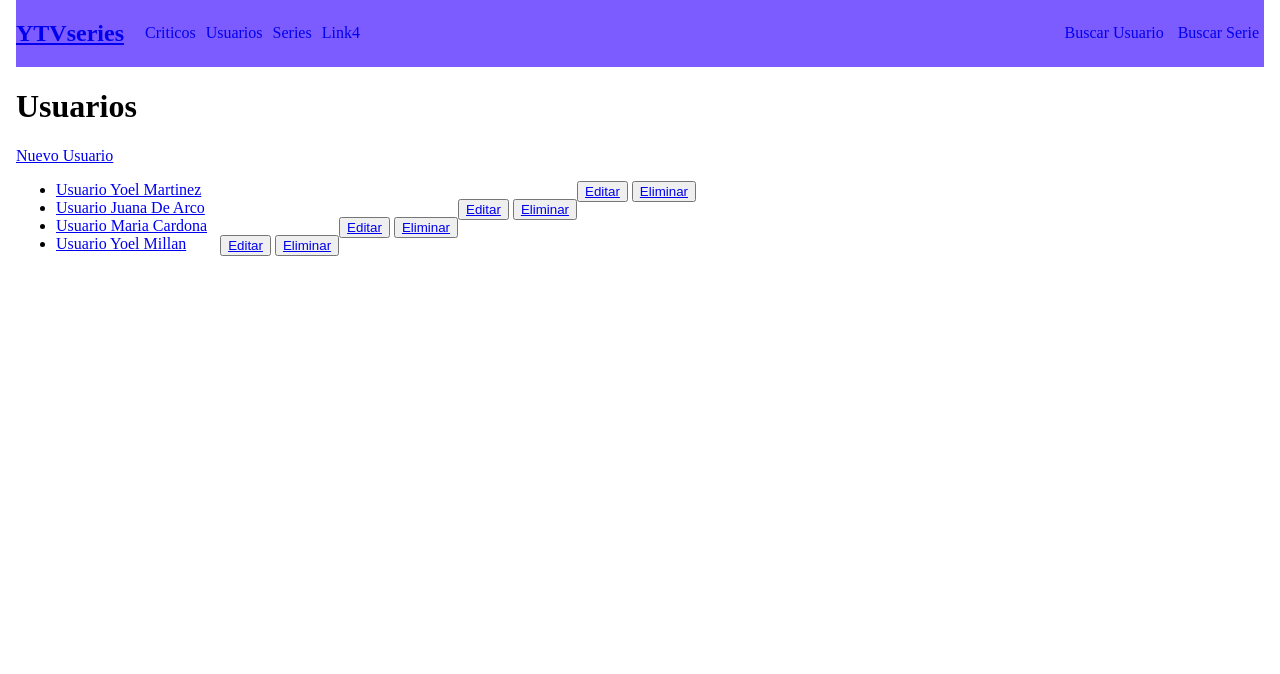
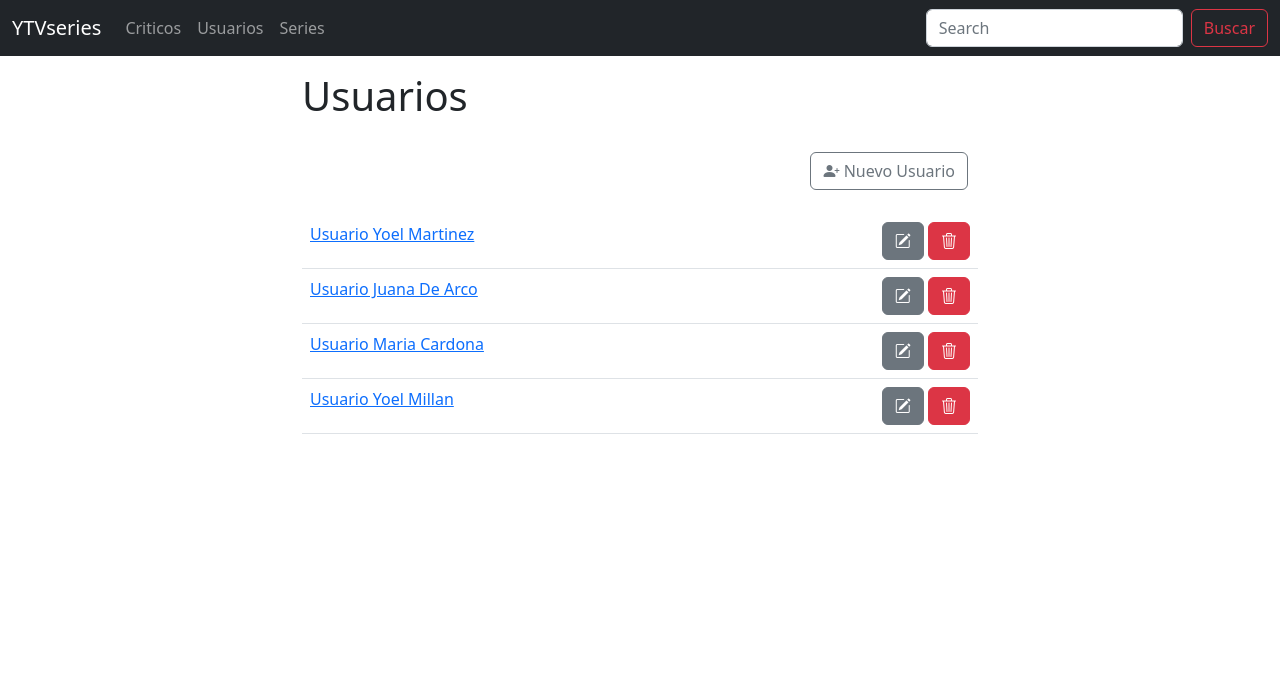
Before and after one commit to yub3r/YTVseries, a Django app: page /usuarios/usuarios in a window 1280 px wide. Shown: the top 674 px of the page. Run offline with Django 4.2, Linux system fonts and the light colour scheme; data comes from the database, SQL or seed files in the repository; both versions use the stored data as it was after the commit.

Commit message:
CSS y Bootstrap

```diff
--- a/paginas/forms.py
+++ b/paginas/forms.py
@@ -10,5 +10,5 @@ class FormSerie(forms.Form):
     fecha = forms.DateField()
     episodio = forms.IntegerField()
     temporada = forms.IntegerField()
-    terminada = forms.BooleanField()
+    terminada = forms.BooleanField(required=False)
     sinopsis = forms.CharField(widget=forms.Textarea)
--- a/paginas/models.py
+++ b/paginas/models.py
@@ -8,7 +8,7 @@ class Serie(models.Model):
     fecha = models.DateField(default=2000)
     episodio = models.IntegerField()
     temporada = models.IntegerField()
-    terminada = models.BooleanField(null=True, blank=True, default=None)
+    terminada = models.BooleanField(null=True, blank=True, default=False)
     sinopsis = models.TextField()
 
 
--- a/paginas/templates/paginas/formSerie.html
+++ b/paginas/templates/paginas/formSerie.html
@@ -7,5 +7,8 @@
     >
         {% csrf_token %}
         {{ form }}
-        <input type="submit" value="Enviar">
+        <br>
+
+        <input class="btn btn-primary" type="submit" value="Enviar">
+
 {% endblock contenido %}
--- a/paginas/urls.py
+++ b/paginas/urls.py
@@ -7,4 +7,6 @@ urlpatterns = [
     path("series", views.serie, name="ListaSeries"),
     path("serie/<codserie>", views.ver_serie, name="VerSerie"),
     path("nueva_serie", views.nueva_serie, name="NuevaSerie"),
+    path("login", views.login, name="Login"),
+
 ]
--- a/paginas/views.py
+++ b/paginas/views.py
@@ -32,6 +32,11 @@ def serie(request):
     tvserie = Serie.objects.all()
     return render(request, "paginas/series.html", {"serie": tvserie})
 
+def login(request):
+    tvserie = Serie.objects.all()
+    return render(request, "paginas/login.html", {"serie": tvserie})
+
+
 
 def ver_serie(request, codserie, ):
     tvserie  = Serie.objects.get(codserie=codserie)
--- a/usuarios/templates/layout.html
+++ b/usuarios/templates/layout.html
@@ -7,11 +7,49 @@
     <meta http-equiv="X-UA-Compatible" content="IE=edge">
     <meta name="viewport" content="width=device-width, initial-scale=1.0">
     <title>YTVseries</title>
+    <link href="https://cdn.jsdelivr.net/npm/bootstrap@5.2.0-beta1/dist/css/bootstrap.min.css" rel="stylesheet" integrity="sha384-0evHe/X+R7YkIZDRvuzKMRqM+OrBnVFBL6DOitfPri4tjfHxaWutUpFmBp4vmVor" crossorigin="anonymous">
+    <link rel="stylesheet" href="https://cdn.jsdelivr.net/npm/bootstrap-icons@1.8.2/font/bootstrap-icons.css">
+    <style>
+        .header{background: #7c5bff;}
+        .header a{color: white;}
+        .container {max-width: 700px;}
+    </style>
+    {% block head %}
+
+    {% endblock head %}
 </head>
 <body style="margin: 0;">
+
+    <nav class="navbar navbar-expand-lg navbar-dark bg-dark fixed-top">
+        <div class="container-fluid">
+          <a class="navbar-brand" href="{% url 'Inicio' %} "> YTVseries</a>
+          <button class="navbar-toggler" type="button" data-bs-toggle="collapse" data-bs-target="#navbarSupportedContent" aria-controls="navbarSupportedContent" aria-expanded="false" aria-label="Toggle navigation">
+            <span class="navbar-toggler-icon"></span>
+          </button>
+          <div class="collapse navbar-collapse" id="navbarSupportedContent">
+            <ul class="navbar-nav me-auto mb-2 mb-lg-0">
+              <li class="nav-item">
+                <a class="nav-link" aria-current="page" href=" {% url 'ListaCriticos' %} ">Criticos</a>
+              </li>
+              <li class="nav-item">
+                <a class="nav-link" href=" {% url 'ListaUsuarios' %} ">Usuarios</a>
+              </li>
+              <li class="nav-item">
+                <a class="nav-link" href=" {% url 'ListaSeries' %} ">Series</a>
+              </li>
+            </ul>
+            <form class="d-flex" role="search" action="/paginas/buscar/" method="GET">
+              <input class="form-control me-2" type="search" placeholder="Search" aria-label="Search" name="nombre" id="nombre">
+              <button class="btn btn-outline-danger" type="submit">Buscar</button>
+            </form>
+          </div>
+        </div>
+      </nav>
+
+
     <div style="display: flex; flex-direction: column; min-height: 100vh;">
         <div style="flex-grow: 1; padding-inline: 1rem;">
-            <nav style="display: flex; flex-direction: row; align-items: center; justify-content: space-between; background: #7c5bff; ">
+            {% comment %} <nav class="header" style="display: flex; flex-direction: row; align-items: center; justify-content: space-between;  ">
                 <div style="display: flex; flex-direction: row; align-items: center;">
                     <h2 style="margin-right: 1rem;">
                         <a href="{% url 'Inicio' %} "> YTVseries</a>
@@ -25,9 +63,9 @@
                     <a href=" {% url 'BuscarUsuario' %} " style="text-decoration: none; margin-inline: 5px;">Buscar Usuario</a>
                     <a href=" {% url 'BuscarSerie' %} " style="text-decoration: none; margin-inline: 5px;">Buscar Serie</a>
                 </div>
-            </nav>
+            </nav> {% endcomment %}
 
-        <div>
+        <div class="container mt-4 pt-5">
             {% block contenido %}
 
             {% endblock contenido %}
@@ -46,5 +84,6 @@
             </footer>
         </div>
     </div>
+    <script src="https://cdn.jsdelivr.net/npm/bootstrap@5.2.0-beta1/dist/js/bootstrap.bundle.min.js" integrity="sha384-pprn3073KE6tl6bjs2QrFaJGz5/SUsLqktiwsUTF55Jfv3qYSDhgCecCxMW52nD2" crossorigin="anonymous"></script>
 </body>
 </html>
--- a/usuarios/templates/usuarios/users.html
+++ b/usuarios/templates/usuarios/users.html
@@ -2,20 +2,17 @@
 
 {% block contenido %}
     <h1>Usuarios</h1>
-    <a href="{% url 'NuevoUsuario' %}">Nuevo Usuario</a>
-    <ul style="max-width: 50vw;">
+    <div class="py-4" style="float: right; margin-right: 10px;"><a class="btn btn-outline-secondary" href="{% url 'NuevoUsuario' %}"><i class="bi bi-person-plus-fill"></i> Nuevo Usuario</a></div>
+    {% comment %} <ul style="max-width: 50vw;"> {% endcomment %}
+    <table class="table">
         {% for user in usuarios %}
-            <li>
-            <a href="{% url 'VerUsuario' user.id %}">{{ user }}</a>
-                <div style="float: right;">
-                    <button>
-                        <a href="{% url 'EditarUsuario' user.id %}">Editar</a>
-                    </button>
-                    <button>
-                        <a href="{% url 'EliminarUsuario' user.id %}">Eliminar</a>
-                    </button>
-                </div>
-            </li>
+            <tr>
+                <td style="max-width: 200px;"><a href="{% url 'VerUsuario' user.id %}">{{ user }}</a></td>
+                <td><div style="float: right;">
+                    <a class="btn btn-secondary" href="{% url 'EditarUsuario' user.id %}"><i class="bi bi-pencil-square"></i></a>
+                    <a class="btn btn-danger" href="{% url 'EliminarUsuario' user.id %}"><i class="bi bi-trash3"></i></a>
+                </div></td>
+            </tr>
         {% endfor %}
-    </ul>
+    </table>
 {% endblock contenido %}
--- a/usuarios/views.py
+++ b/usuarios/views.py
@@ -87,7 +87,7 @@ def buscarU(request):
         user = Usuario.objects.filter(nombre__icontains=nombre)
         return render(request, "usuarios/busquedaU.html", {"user": user})
 
-    return render(request, "usuarios/buscarUsuario.html")
+    #return render(request, "usuarios/buscarUsuario.html")
 
 
 def criticos(request):
```
Also changed, not shown: paginas/templates/paginas/login.html (added, +127 -0 lines), db.sqlite3.
